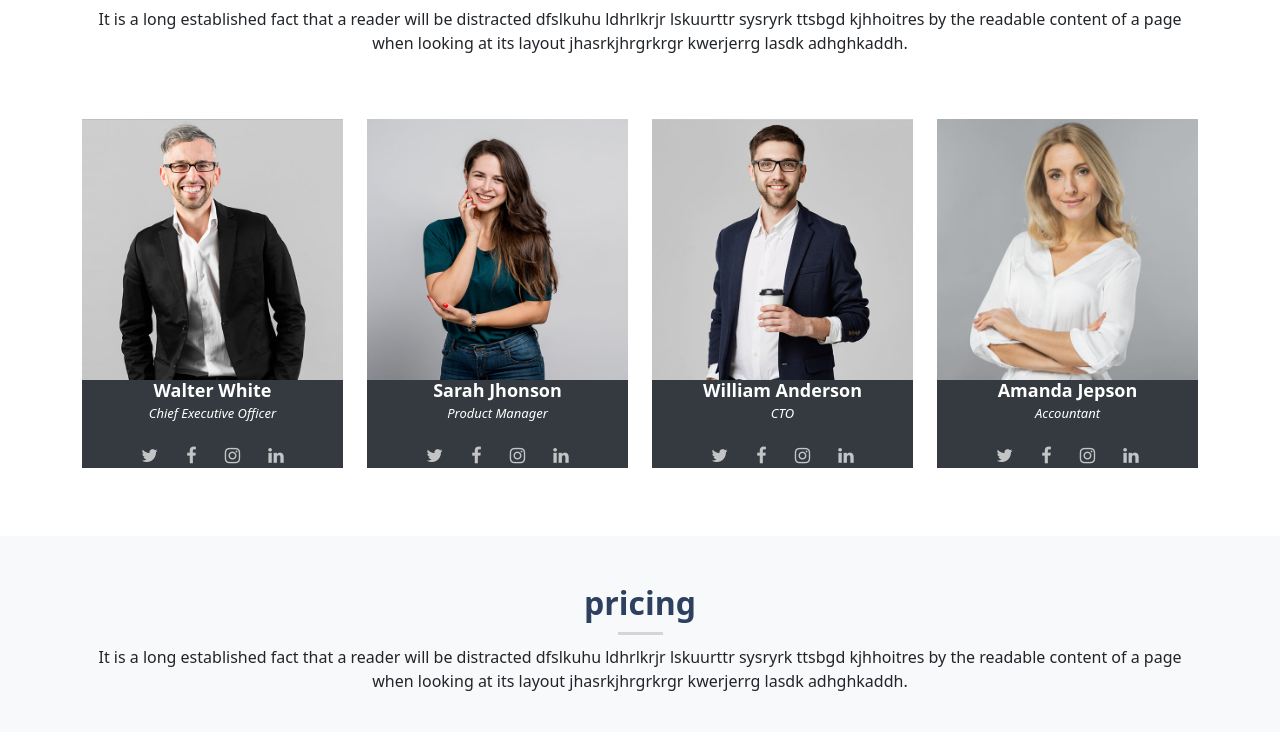
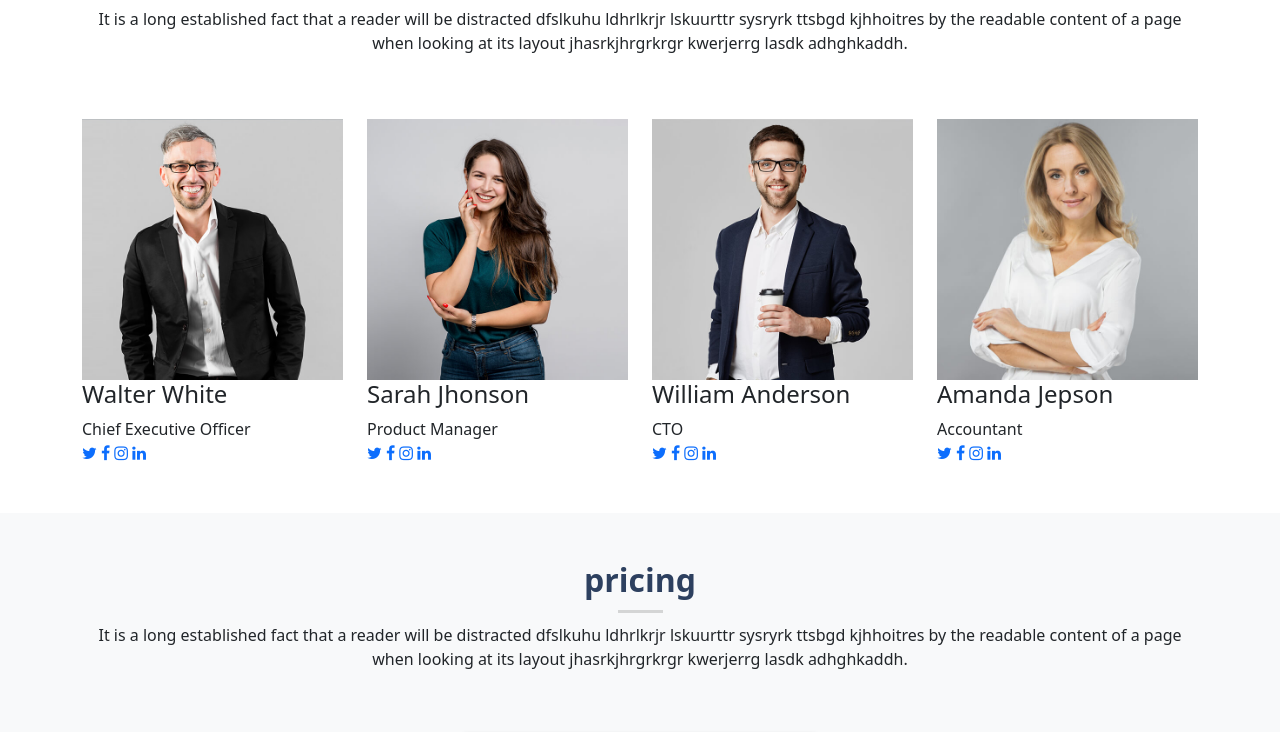
Before and after one commit to Thamizh1230/Bootstrap-template, a plain HTML site: page index.html in a window 1280 px wide. Shown: the part 6822-7554 px from the top of the page. Drawn offline with Linux system fonts and the light colour scheme.

Commit message:
commited

```diff
--- a/css/style.css
+++ b/css/style.css
@@ -501,7 +501,7 @@ margin-bottom:0;
 
 
 
-.team-member{
+/* .team-member{
 	text-align: center;
     margin-bottom: 20px;
     background: #343a40;
@@ -534,7 +534,7 @@ margin-bottom:0;
     bottom: 40px;
 } */
 
-.team-member .member-info-content h4 {
+/* .team-member .member-info-content h4 {
     font-weight: 700;
     margin-bottom: 2px;
     font-size: 18px;
@@ -556,8 +556,8 @@ margin-bottom:0;
     text-align: center;
 	padding:10px 0;
 }
-
-.team-member .social a {
+ */
+/* .team-member .social a {
     transition: color 0.3s;
     color: rgba(255, 255, 255, 0.7);
     margin: 0 10px;
@@ -578,16 +578,19 @@ margin-bottom:0;
 	transform:translateY(0);
 	transition: all 0.5s ease;
 
+
+	.team-member:hover .team-info .social	{
+
+
+
 }
+
+} */
 /*---------intro9 style ends------*/
 
 
 
-.team-member:hover .team-info .social	{
 
-
-
-}
 
 
 
```
